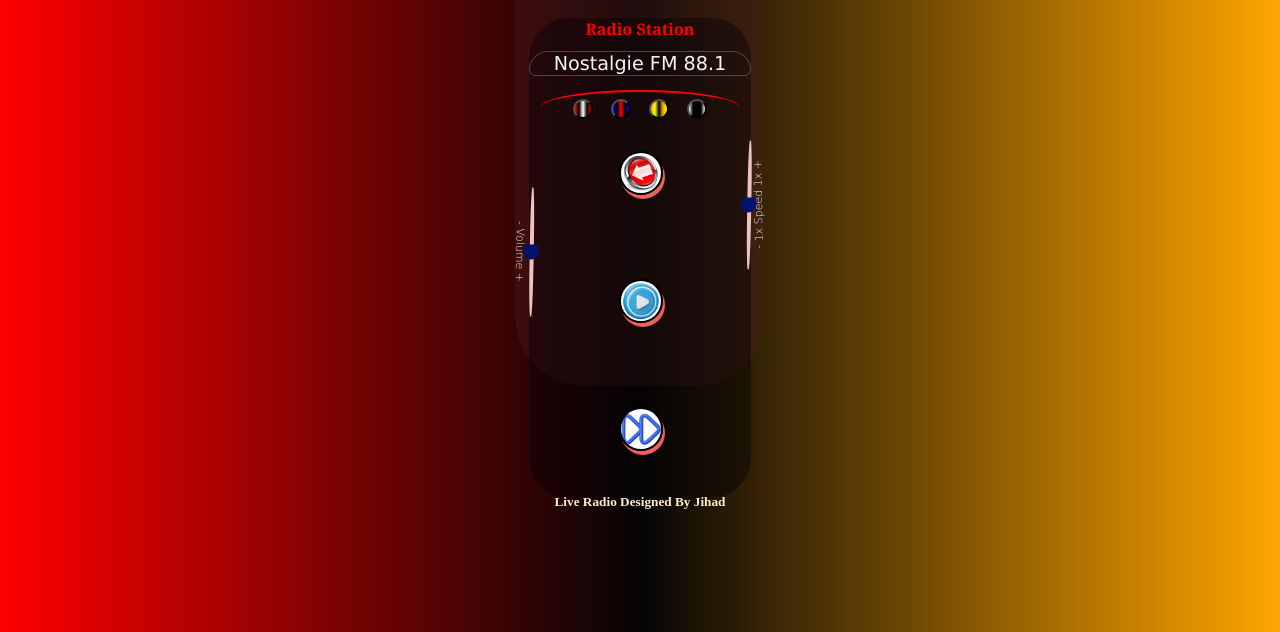
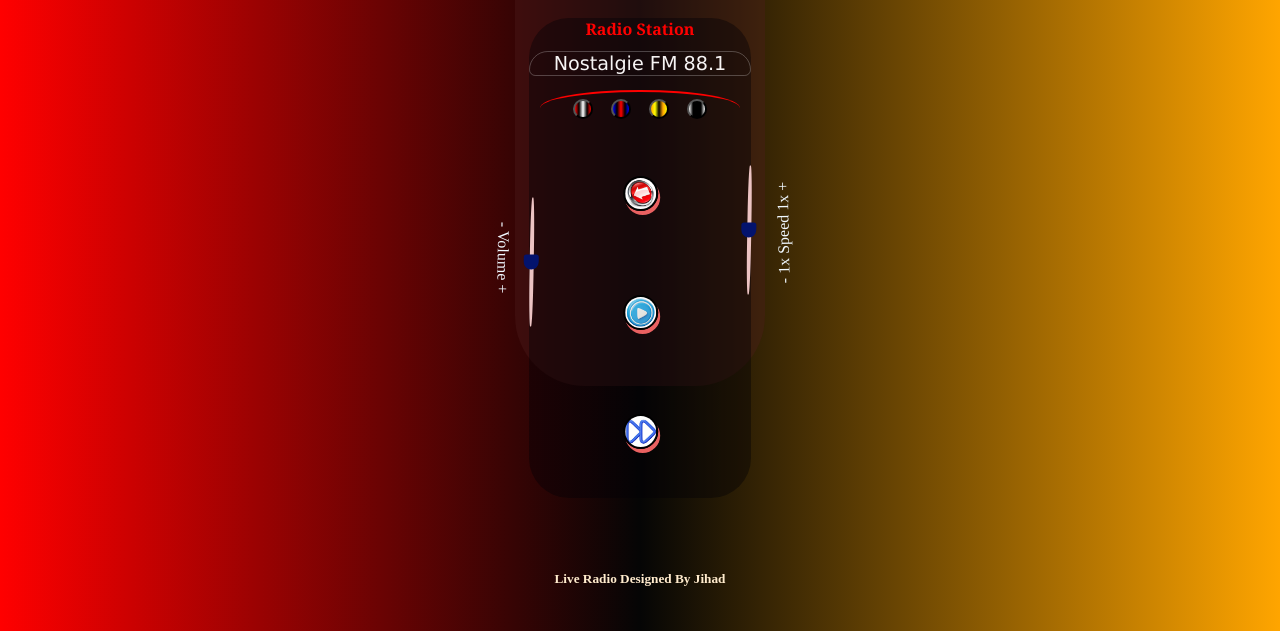
Before and after one commit to jihadabch/.station, a plain HTML site: page index.html in a window 1280 px wide. Shown: the part 222-854 px from the top of the page. Drawn offline with Linux system fonts and the light colour scheme.

Commit message:
Add files via upload

```diff
--- a/index.html
+++ b/index.html
@@ -10,7 +10,7 @@
 <style>
 	#player{
 		width: 250px;
-		height: 300px;
+		height: 100px;
 		transform: translate(-50%);
 		left: 50%;
 		position: absolute;
@@ -142,7 +142,7 @@
 		margin-bottom: 1px;
 
 		border-radius: 50%;
-		transform: translate(0px , -122px);
+		transform: translate(0px , -44px);
 	}
 	#rad{
 		font-family: Cambria, Cochin, Georgia, Times, 'Times New Roman', serif;
@@ -150,11 +150,12 @@
 	}
 	#pics{
 
-		width: 90%;
-		display: block;
-		transform:  translate(6%,-100px);
+		width: 70%;
+    display: block;
+    transform: translate(22%,-100px);
+}
 
-	}
+
 	#spee{
 		transform: translate(49%);
 	}
@@ -167,16 +168,15 @@
 	}
 	#divspeed{
 		transform: rotate(-91deg);
+
+	}
+	#h3d{
+		color: aliceblue;
+		transform: translate(-42px,143px);
 	}
 	#h3v{
-		transform: translate(59%, 118px );
-		font-size: 11px;
-		font-weight: lighter;
-	}
-	#h3d{
-		transform: translate(-14%, 118px);
-		font-size: 11px;
-		font-weight: lighter;
+		color: aliceblue;
+		transform: translate(135px,135px)
 	}
 
 </style>
@@ -211,15 +211,15 @@
 			<h4 id="audiotitle">Live Station</h4>
 			<audio id="audiofile" src="Kalimba.mp3"></audio>
 		</article>
-		<div id="divvolume">
-			<h3 id="h3v"> - Volume + </h3>
-		</div>
+		<article id="divvolume">
+			<p id="h3v"> - Volume + </p>
+		</article>
 		<article id="vol">
 			<input id="inputVolume" type="range">
 		</article>
-		<div id="divspeed">
-			<h3 id="h3d"> - 1x Speed 1x +</h3>
-		</div>
+		<article id="divspeed">
+			<p id="h3d"> - 1x Speed 1x +</p>
+		</article>
 		<article id="spee">
 			<input id="inputSpeed" type="range">
 		</article>
```
